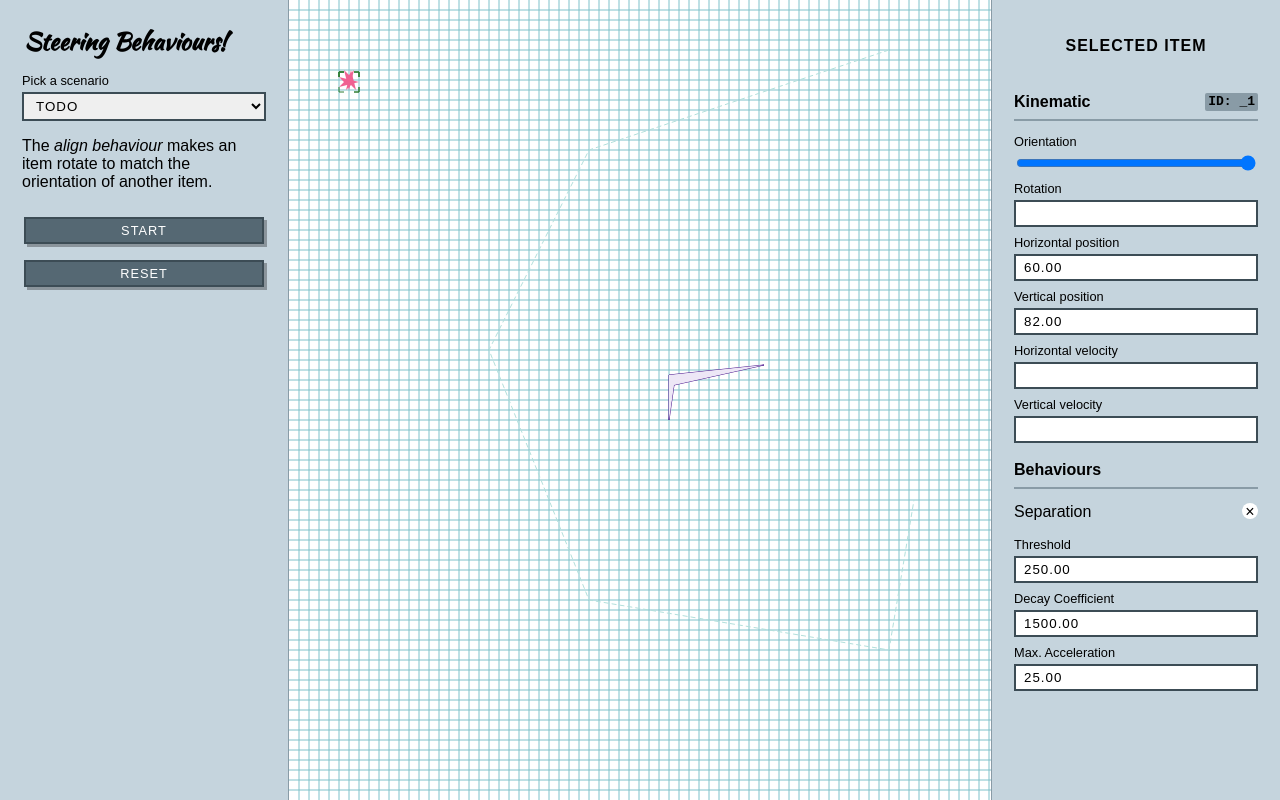
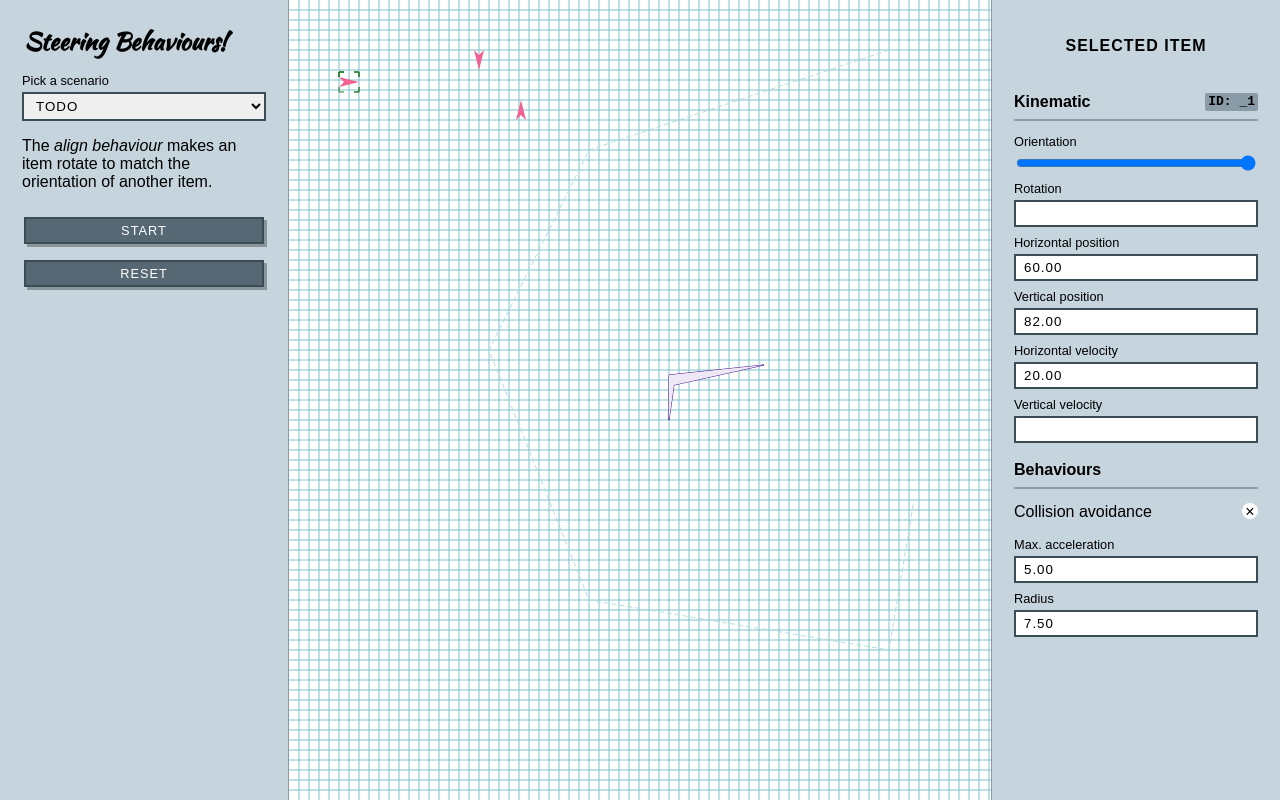
Before and after one commit to craigdallimore/steering-behaviour, a React app: page / in a window 1280 px wide. Built offline with nearby package versions, Linux system fonts and the light colour scheme; the HTML template or start-up script is replaced by a standard one.

Commit message:
Format comment

```diff
--- a/src/domain/initialState.ts
+++ b/src/domain/initialState.ts
@@ -1,6 +1,6 @@
 import type { State } from "@domain/types.js";
 
-import { Separation, Face, Wander, None } from "@steering/index.js";
+import * as steering from "@steering/index.js";
 
 export const initialState: State = {
   scene: [800, 800],
@@ -14,11 +14,11 @@ export const initialState: State = {
         kinematic: {
           maxSpeed: 45,
           position: [60, 82],
-          velocity: [0, 0],
+          velocity: [20, 0],
           orientation: 2 * Math.PI,
           rotation: 0,
         },
-        behaviour: new Separation(),
+        behaviour: new steering.CollisionAvoidance(),
       },
     ],
     [
@@ -26,12 +26,12 @@ export const initialState: State = {
       {
         kinematic: {
           maxSpeed: 45,
-          position: [60, 80],
+          position: [190, 60],
           velocity: [0, 0],
           orientation: -1.5 * Math.PI,
           rotation: 0,
         },
-        behaviour: new Separation(),
+        behaviour: new steering.None(),
       },
     ],
     [
@@ -39,12 +39,12 @@ export const initialState: State = {
       {
         kinematic: {
           maxSpeed: 45,
-          position: [62, 80],
+          position: [232, 110],
           velocity: [0, 0],
           orientation: 1.5 * Math.PI,
           rotation: 0,
         },
-        behaviour: new Separation(),
+        behaviour: new steering.None(),
       },
     ],
   ]),
--- a/src/steering/collisionAvoidance.ts
+++ b/src/steering/collisionAvoidance.ts
@@ -26,8 +26,8 @@ export default class CollisionAvoidance extends AbstractBehaviour {
     super();
     // Holds the maximum acceleration
     this.maxAcceleration = maxAcceleration || 5;
-    // Holds the collision radius of a character (we assume all characters have the
-    // same radius here)
+    // Holds the collision radius of a character (we assume all characters have
+    // the same radius here)
     this.radius = radius || 7.5;
   }
   calculate(kinematic: Kinematic, targets: Array<Kinematic>): Steering {
```
